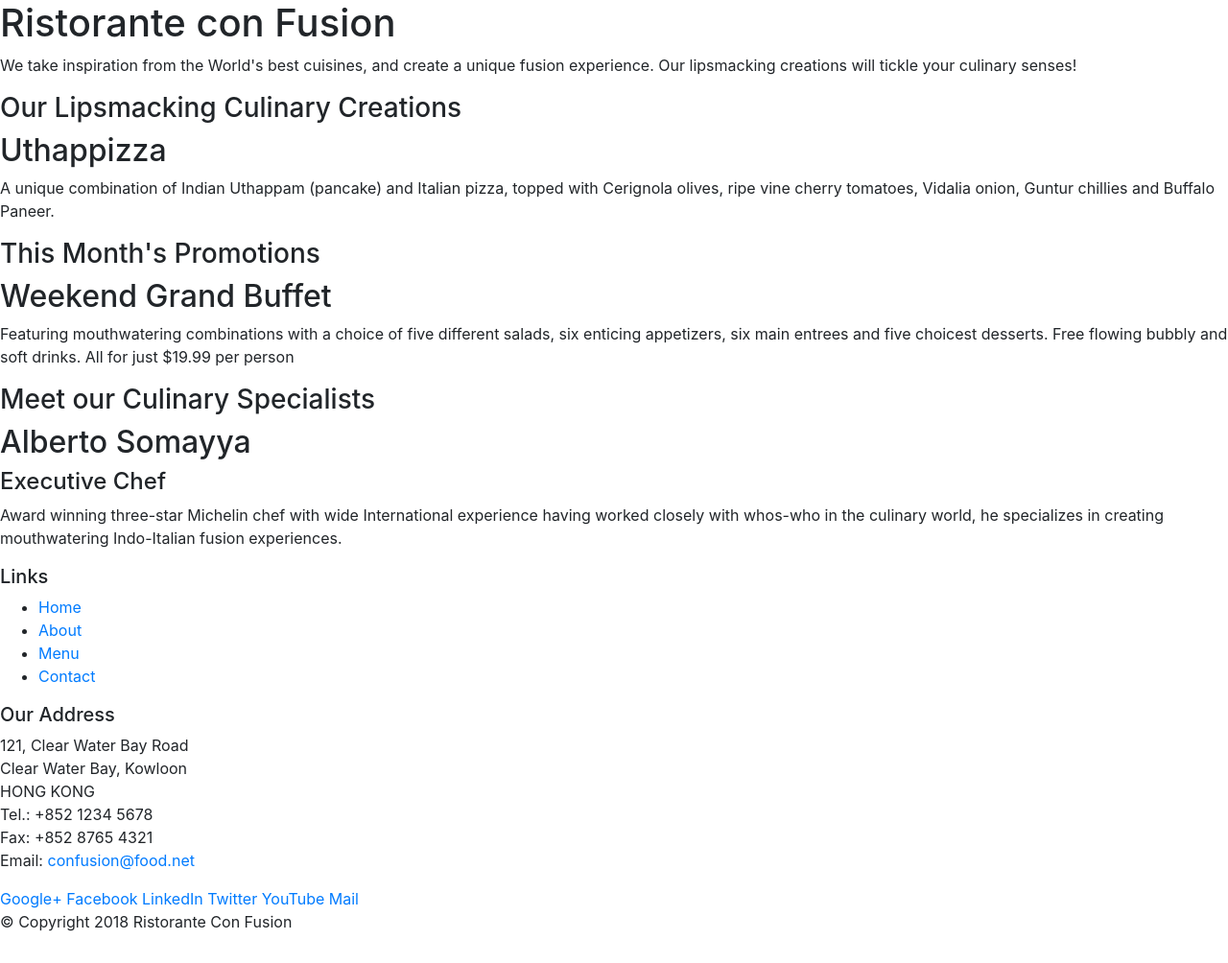
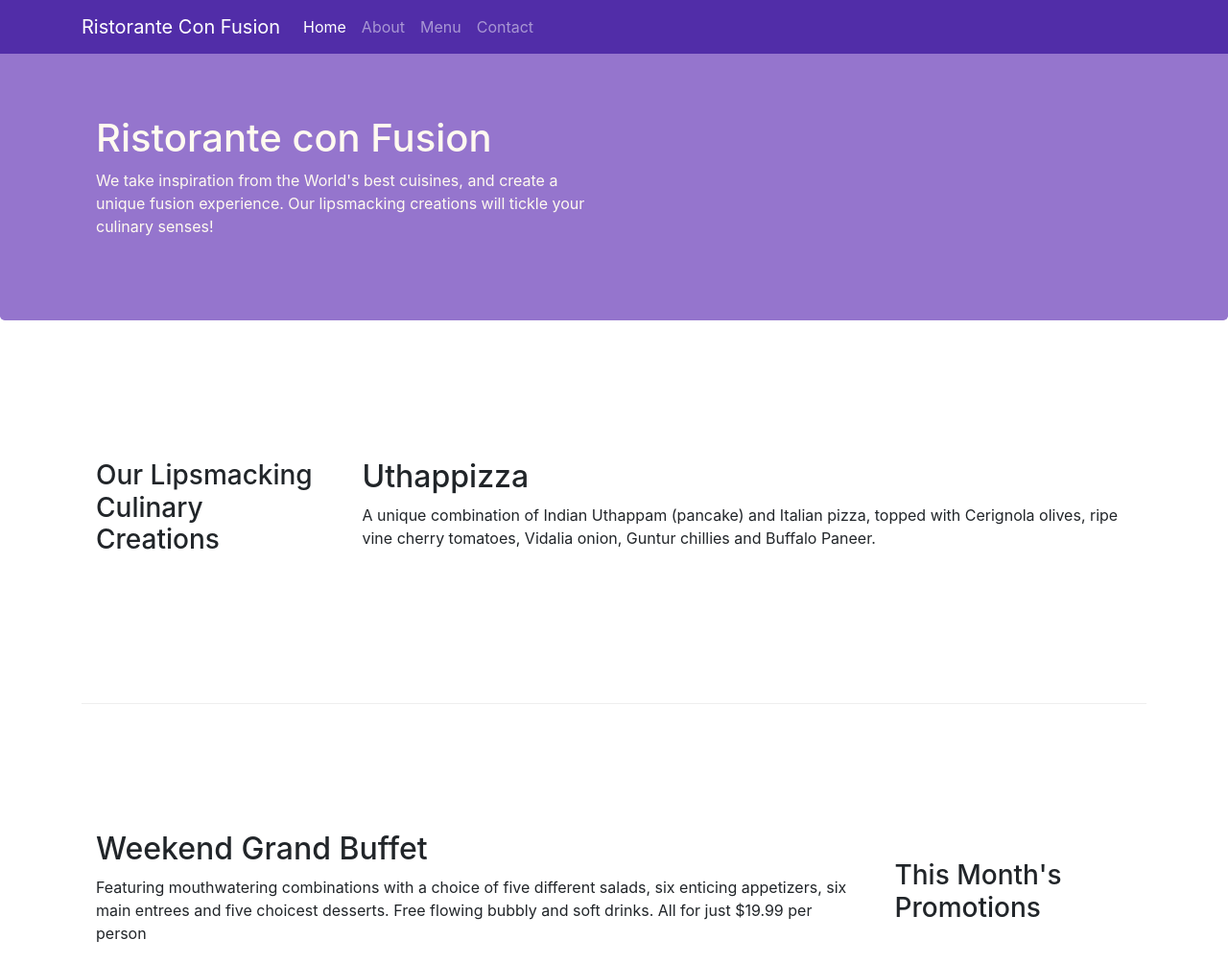
Before and after one commit to Emin-Abdurahmanov/conFusion, a website: page index.html in a window 1280 px wide. Shown: the top 1004 px of the page at 96% size. Drawn offline with nearby package versions, Linux system fonts and the light colour scheme.

Commit message:
Navbar and Breadcrumbs

```diff
--- /dev/null
+++ b/css/aboutus.css
@@ -0,0 +1,11 @@
+.jumbotron{
+    padding:70px 30px 70px 30px;
+    margin:0px auto;
+    background: #9575CD ;
+    color:floralwhite;
+}
+.footer{
+    background-color: rgb(139, 167, 184);
+    margin: 0px auto;
+    padding: 20px 0px 20px 0px;
+}
--- /dev/null
+++ b/css/styles.css
@@ -0,0 +1,35 @@
+body{
+    padding:50px 0px 0px 0px;
+    z-index:0;
+}
+
+.navbar-dark {
+     background-color:  #512DA8;
+}
+.row-header{
+    margin: 0px auto;
+    padding: 0px;
+}
+.row-content{
+    margin: 0px auto;
+    padding: 50px 0px 50px 0px;
+    border-bottom: 1px ridge;
+    min-height: 400px;
+}
+.footer{
+    background-color: rgb(59, 83, 94);
+    margin: 0px auto;
+    padding: 20px 0px 20px 0px;
+    color: white;
+}
+.jumbotron {
+    padding:70px 30px 70px 30px;
+    margin:0px auto;
+    background: #9575CD ;
+    color:floralwhite;
+}
+address{
+    font-size:80%;
+    margin:0px;
+    color:#c7cbf3;
+}
--- a/index.html
+++ b/index.html
@@ -9,51 +9,67 @@
 
     <!-- Bootstrap CSS -->
     <link rel="stylesheet" href="node_modules/bootstrap/dist/css/bootstrap.min.css">
+    <link rel="stylesheet" href="css/styles.css">
     <title>Ristorante Con Fusion</title>
 </head>
 
 <body>
-
-    <header>
-        <div>
-            <div>
-                <div>
+    <nav class="navbar navbar-dark navbar-expand-sm fixed-top">
+        <div class="container">
+            <button class="navbar-toggler" type="button" data-toggle="collapse" data-target="#Navbar">
+                <span class="navbar-toggler-icon"></span>
+            </button>
+           <a class="navbar-brand" href="#">Ristorante Con Fusion</a>
+            <div class="collapse navbar-collapse" id="Navbar">
+                <ul class="navbar-nav mr-auto">
+                    <li class="nav-item active"><a class="nav-link" href="#">Home</a></li>
+                    <li class="nav-item"><a class="nav-link" href="./aboutus.html">About</a></li>
+                    <li class="nav-item"><a class="nav-link" href="#">Menu</a></li>
+                    <li class="nav-item"><a class="nav-link" href="#">Contact</a></li>
+                </ul>
+            </div>
+        </div>
+    </nav>
+    <header class="jumbotron">
+        <div class="container">
+            <div class="row row-header">
+                <div class="col-12 col-sm-6">
                     <h1>Ristorante con Fusion</h1>
                     <p>We take inspiration from the World's best cuisines, and create a unique fusion experience. Our lipsmacking creations will tickle your culinary senses!</p>
                 </div>
-                <div>
+                <div class="col-12 col-sm">
                 </div>
             </div>
         </div>
     </header>
 
-    <div>
-        <div>
-            <div>
+    <div class="container">
+        <div class="row row-content align-items-center">
+            <div class="col-12 col-sm-4 col-md-3">
                 <h3>Our Lipsmacking Culinary Creations</h3>
             </div>
-            <div>
+            <div class="col col-sm col-md">
                 <h2>Uthappizza</h2>
                 <p>A unique combination of Indian Uthappam (pancake) and Italian pizza, topped with Cerignola olives, ripe vine cherry tomatoes, Vidalia onion, Guntur chillies and Buffalo Paneer.</p>
             </div>
         </div>
 
 
-        <div>
-            <div>
+        <div class="row row-content align-items-center">
+            <div class="col-12 col-sm-4 order-sm-last col-md-3">
                 <h3>This Month's Promotions</h3>
             </div>
-            <div>
+            <div class="col col-sm order-sm-first col-md">
                 <h2>Weekend Grand Buffet</h2>
                 <p>Featuring mouthwatering combinations with a choice of five different salads, six enticing appetizers, six main entrees and five choicest desserts. Free flowing bubbly and soft drinks. All for just $19.99 per person </p>
             </div>
         </div>
 
-        <div>
-            <div>
+        <div class="row row-content align-items-center">
+            <div class="col-12 col-sm-4 col-md-3">
                 <h3>Meet our Culinary Specialists</h3>
             </div>
-            <div>
+            <div class="col col-sm col-md">
                 <h2>Alberto Somayya</h2>
                 <h4>Executive Chef</h4>
                 <p>Award winning three-star Michelin chef with wide International experience having worked closely with whos-who in the culinary world, he specializes in creating mouthwatering Indo-Italian fusion experiences. </p>
@@ -61,19 +77,19 @@
         </div>
     </div>
 
-    <footer>
-        <div>
-            <div>
-                <div>
+    <footer class="footer">
+        <div class="container">
+            <div class="row">
+                <div class="col-4 col-sm-2">
                     <h5>Links</h5>
-                    <ul>
+                    <ul class="list-unstyled">
                         <li><a href="#">Home</a></li>
                         <li><a href="#">About</a></li>
                         <li><a href="#">Menu</a></li>
                         <li><a href="#">Contact</a></li>
                     </ul>
                 </div>
-                <div>
+                <div class="col-7 col-sm-5">
                     <h5>Our Address</h5>
                     <address>
 		              121, Clear Water Bay Road<br>
@@ -84,7 +100,7 @@
 		              Email: <a href="mailto:confusion@food.net">confusion@food.net</a>
 		           </address>
                 </div>
-                <div>
+                <div class="col-12 col-sm-4">
                     <div>
                         <a href="http://google.com/+">Google+</a>
                         <a href="http://www.facebook.com/profile.php?id=">Facebook</a>
@@ -95,8 +111,8 @@
                     </div>
                 </div>
            </div>
-           <div>
-                <div>
+           <div class="row justify-content-center">
+                <div class="col-auto">
                     <p>© Copyright 2018 Ristorante Con Fusion</p>
                 </div>
            </div>
```
Also changed, not shown: aboutus.html (added, +136 -0 lines).
